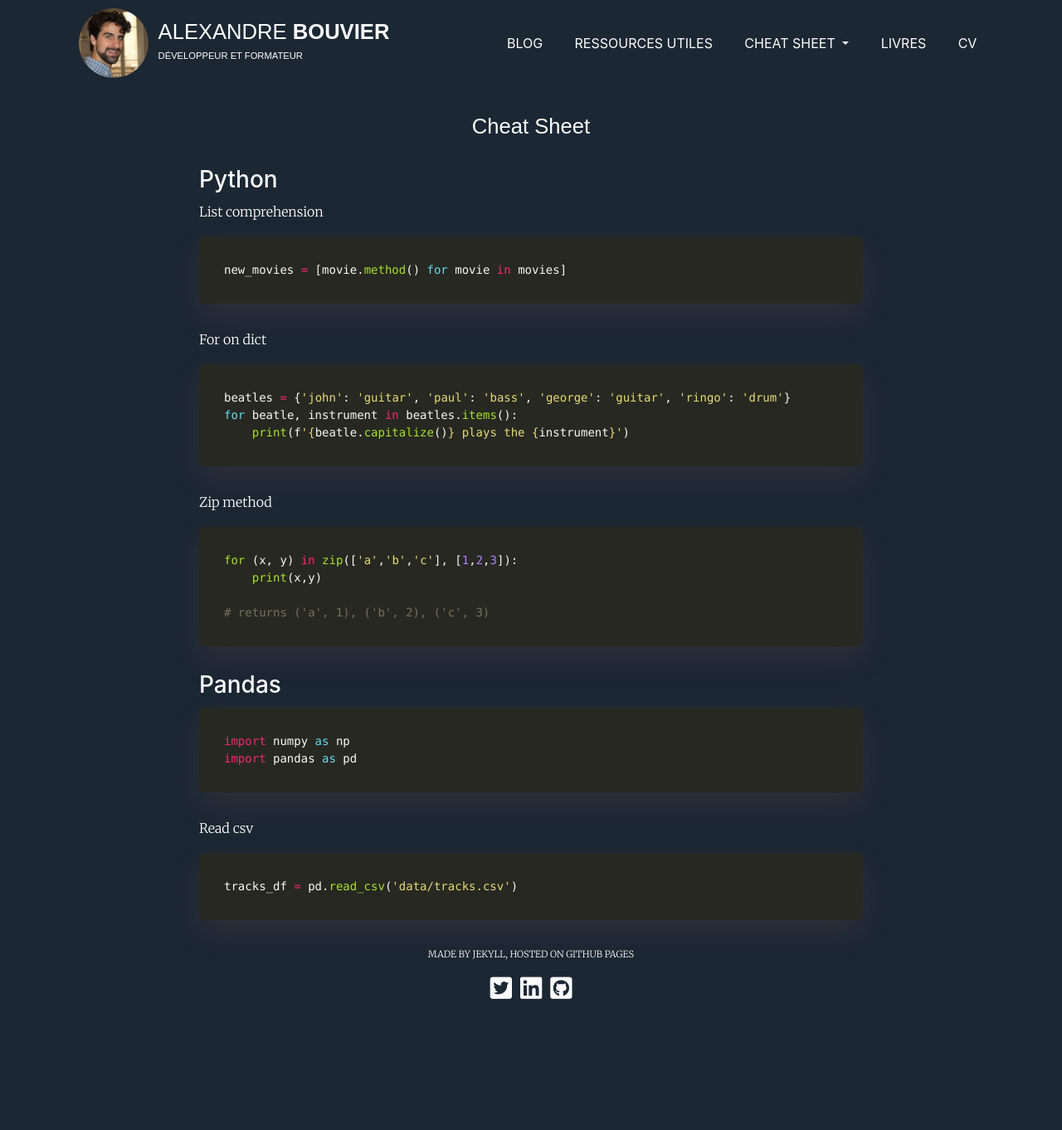
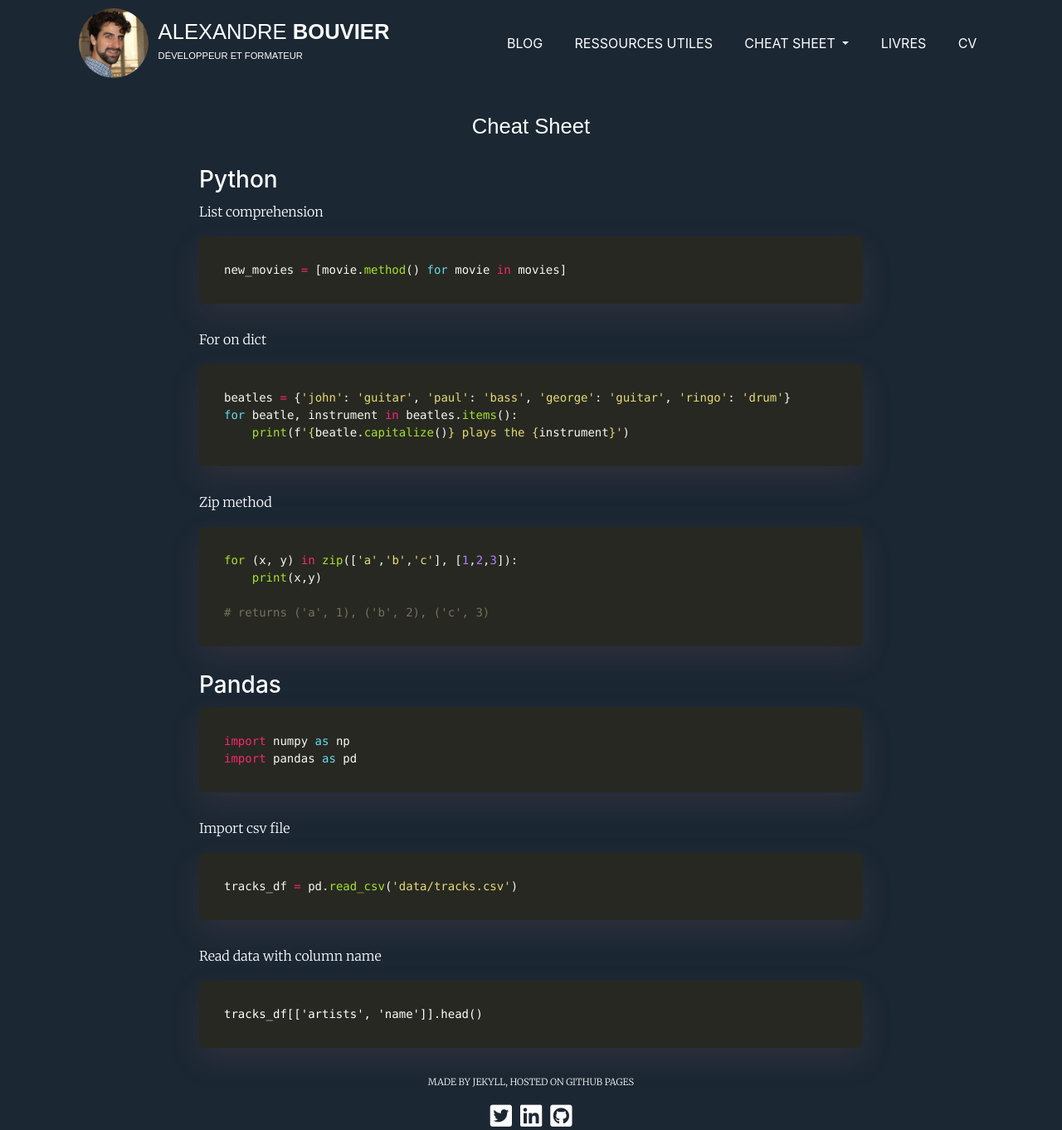
Before and after one commit to alexandrebk/alexandrebk.github.io, a Jekyll site: the page built from cheat_sheet_python.md, in a window 1280 px wide. Shown: the whole page at 83% size. Built offline with Jekyll 4.4.1, drawn with Linux system fonts in a browser that asks for light colours; nearby versions of some CDN libraries; before the commit the page ends 1208 px from its top, so only the background shows below that.

Commit message:
Update Cheat Sheet Python

````diff
--- a/cheat_sheet_python.md
+++ b/cheat_sheet_python.md
@@ -36,8 +36,14 @@ import numpy as np
 import pandas as pd
 ```
 
-Read csv
+Import csv file
 
 ```python
 tracks_df = pd.read_csv('data/tracks.csv')
 ```
+
+Read data with column name
+
+```
+tracks_df[['artists', 'name']].head()
+```
````
